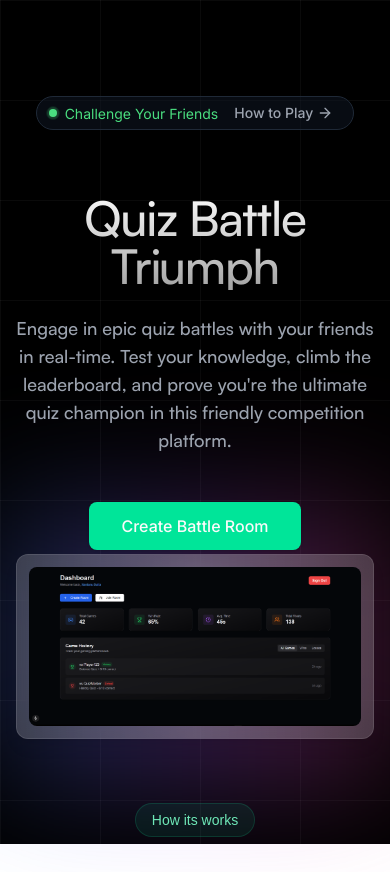
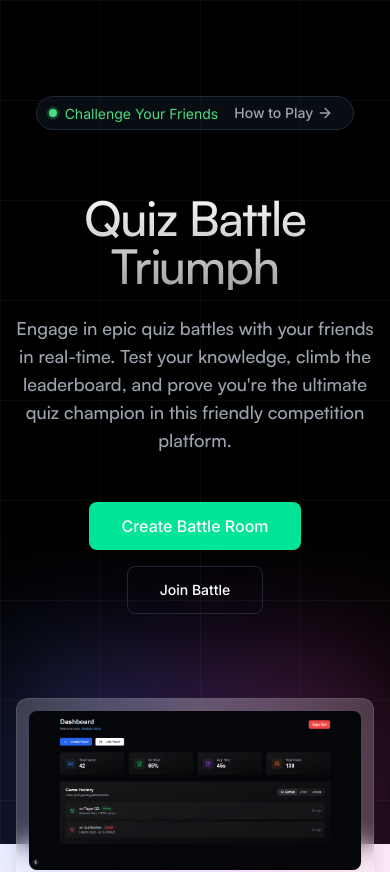
Before and after one commit to santanu4246/QuizApp, a Next.js app in the folder quiz/: page / in a window 390 px wide. Shown: the top 872 px of the page. Built offline with nearby package versions, Linux system fonts and the light colour scheme.

Commit message:
Remove completedAt field from room record creation and updates; adjust feature section margin

```diff
--- a/quiz/app/api/room/[roomId]/results/route.ts
+++ b/quiz/app/api/room/[roomId]/results/route.ts
@@ -65,7 +65,7 @@ export async function POST(
             hostId: participants[0]?.id || "unknown",
             createdAt: new Date(),
             updatedAt: new Date(),
-            completedAt: completedAt ? new Date(completedAt) : new Date()
+            // completedAt: completedAt ? new Date(completedAt) : new Date()
           }
         });
         console.log(`Created minimal room record for ${roomId}`);
@@ -75,7 +75,7 @@ export async function POST(
           where: { id: roomId },
           data: {
             status: "FINISHED",
-            completedAt: completedAt ? new Date(completedAt) : new Date()
+            // completedAt: completedAt ? new Date(completedAt) : new Date()
           }
         });
         console.log(`Updated room ${roomId} status to FINISHED`);
@@ -236,7 +236,7 @@ export async function GET(
       roomId: room.id,
       status: room.status,
       participantCount: roomParticipants.length,
-      completedAt: room.completedAt,
+      // completedAt: room.completedAt,
       participants: roomParticipants.map(p => ({
         id: p.userId,
         name: p.user?.name || "Unknown",
--- a/quiz/app/components/landing-page/feature-section.tsx
+++ b/quiz/app/components/landing-page/feature-section.tsx
@@ -9,7 +9,7 @@ const FeatureSection: React.FC<FeatureSectionProps> = ({
   imageAlt = "Dashboard Preview",
 }) => {
   return (
-    <div className="w-full h-full max-w-4xl mx-auto p-4 relative py-12">
+    <div className="w-full h-full max-w-4xl mx-auto p-4 relative py-12 mt-36 md:mt-0">
       {/* Background gradient for enhanced glass effect */}
       <div className="absolute  inset-0 bg-gradient-to-r from-blue-500/30 via-purple-500/30 to-pink-500/30 blur-3xl -z-10" />
 
```
